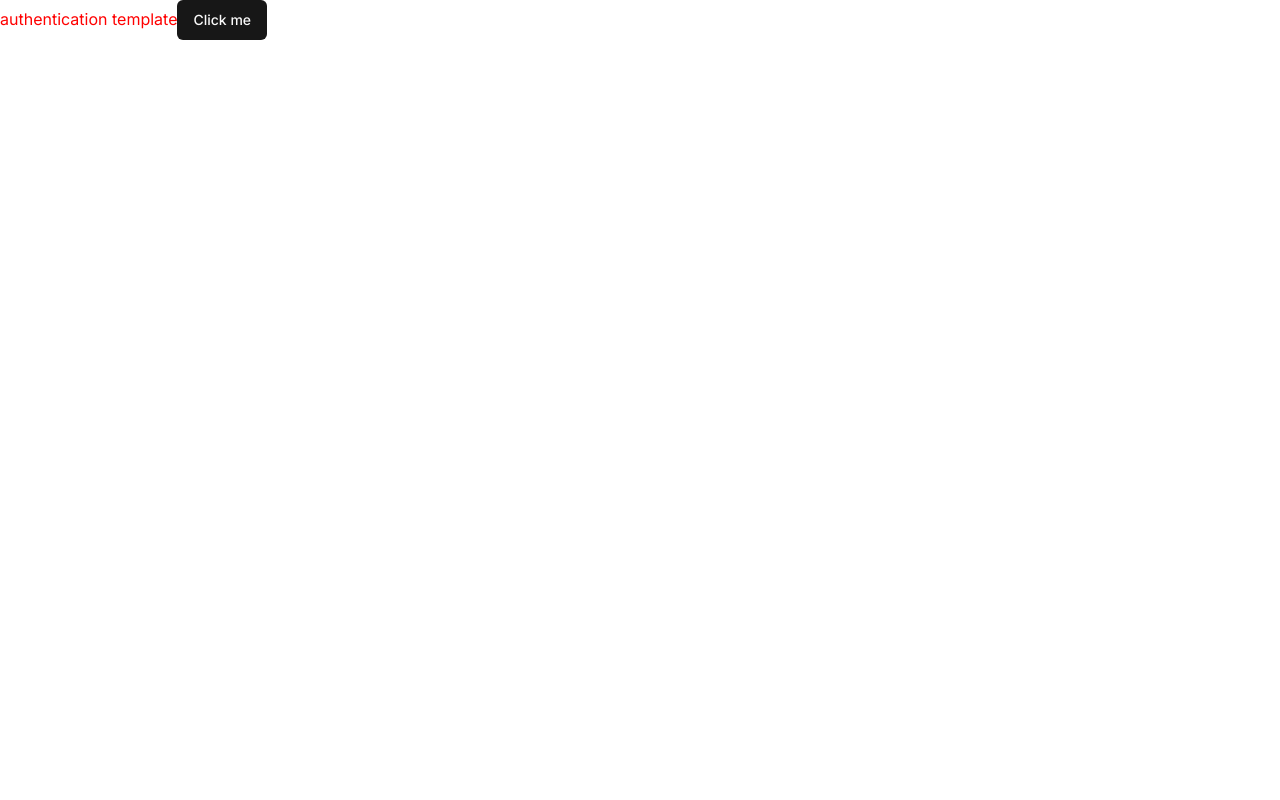
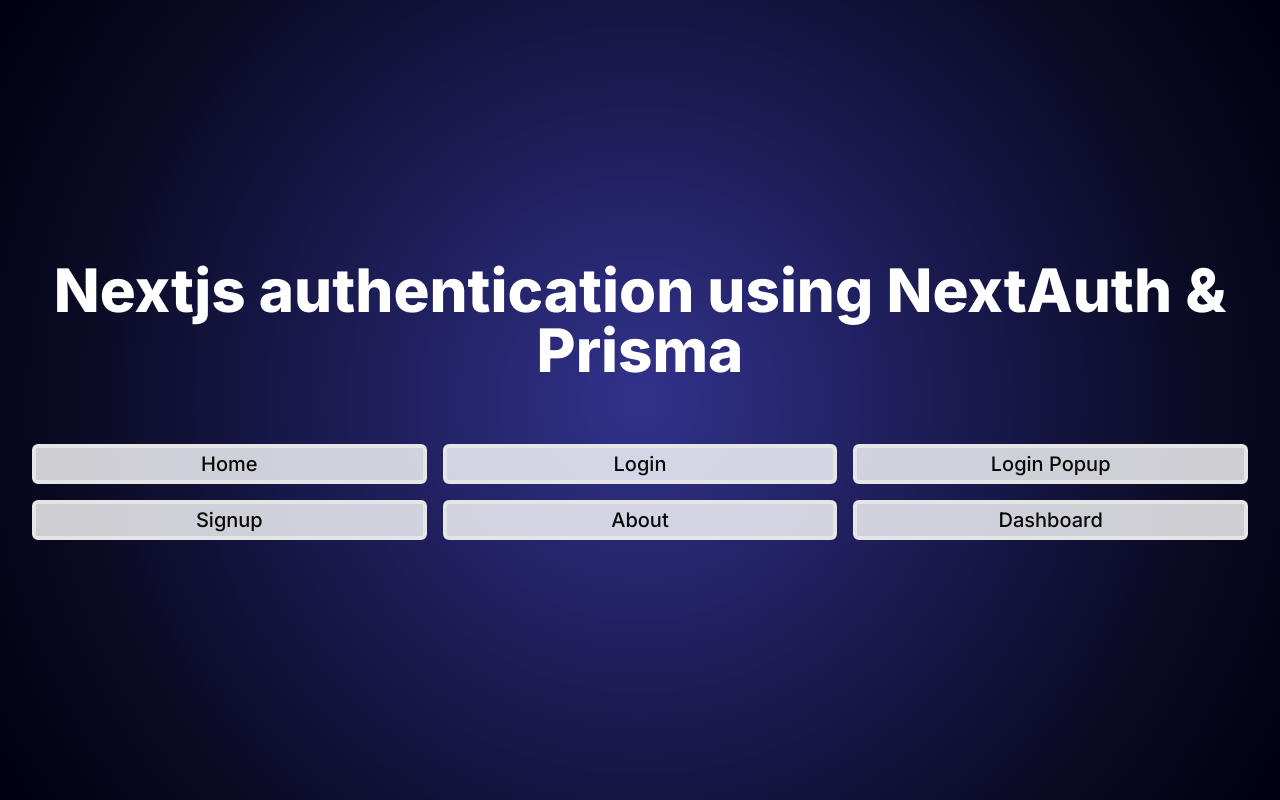
Before and after one commit to T4910/nextjs-auth-template, a Next.js app: page / in a window 1280 px wide. Built offline with nearby package versions, Linux system fonts and the light colour scheme.

Commit message:
[UPDATE] small tweaks to the design of the application

```diff
--- a/actions/login.ts
+++ b/actions/login.ts
@@ -23,11 +23,11 @@
             console.log(error.type, 778)
             switch(error.type){
                 case "CallbackRouteError":
-                    return { type: 'error', message: "Invalid credentials!"}
+                    return { type: 'error', message: "Invalid credentials!"} as formFlashProps;
                 case "CredentialsSignin": //! it is seeing CallbackRouteError instead of CredentialsSignin
-                    return { type: 'error', message: "Invalid credentials!"}
+                    return { type: 'error', message: "Invalid credentials!"} as formFlashProps;
                 default:
-                    return { type: 'error', message: "Something went  wrong!"}
+                    return { type: 'error', message: "Something went  wrong!"} as formFlashProps;
             }
         }
 
--- a/app/(routes)/about/page.tsx
+++ b/app/(routes)/about/page.tsx
@@ -1,5 +1,23 @@
+import { CardWrapper } from "@/components/cardWrapper";
+
 export default function page() {
   return (
-    <div>thsi is an abouth page talking about the project. But the main aim is to show that this page is publicly accessible</div>
+    <div className="grid place-items-center h-screen bg-radial-gradient">
+      <CardWrapper
+        headerLabel="About"
+        backBtnLabel="Back to Home page"
+        backBtnHref="/"
+      >
+        <div className="space-y-3">
+          <p>This is project demo using NextAuth & Prisma library to create a fully authenticated project.</p>
+          <p>The project includes a login page, a signup page, public routes that are made accessible even if you
+            are not logged in & a dashboard.</p>
+          <p>The dashboard consist of controls that an administator can use to manage users of the application.</p>
+          <p>But to be honest, the main aim of this page to show that this page is publicly accessible while
+            every other route in the project is protected by default.</p>
+        </div>
+      </CardWrapper>
+
+    </div>
   )
 }
--- a/app/(routes)/dashboard/page.tsx
+++ b/app/(routes)/dashboard/page.tsx
@@ -8,7 +8,9 @@
       <form action={async () => {
         "use server"
 
-        await signOut();
+        await signOut({
+          redirectTo: "/login"
+        });
       }}>
         <button type="submit">Sign out</button>
       </form>
--- a/app/globals.css
+++ b/app/globals.css
@@ -74,6 +74,5 @@
   }
   body {
     @apply bg-background text-foreground;
-    color: #ff0000;
   }
 }
--- a/app/page.tsx
+++ b/app/page.tsx
@@ -1,15 +1,47 @@
 import { Button } from "@/components/ui/button";
 import { ShowLoginWrapper } from "@/components/auth/showLoginWrapper";
+import Link from "next/link";
+import React from "react";
+
+type RouteButtonProps = {
+  children: React.ReactNode,
+  href: string
+}
 
 export default function Home() {
   return (
-    <div>
-      authentication template
-      <ShowLoginWrapper>
-        <Button>
-          Click me
-        </Button>
-      </ShowLoginWrapper>
+    <div className="grid place-items-center h-screen bg-radial-gradient">
+      <div className="container mx-auto space-y-16">
+        <h1 className="md:text-6xl text-4xl text-white font-extrabold text-center">Nextjs authentication using NextAuth & Prisma</h1>
+        <div className="grid grid-cols-1 sm:grid-cols-2 md:grid-cols-3 gap-4">
+          <RouteButton href="/">Home</RouteButton>
+          <ShowLoginWrapper>
+            <Button
+              variant="outline"
+              className="text-xl bg-white/80 border-4 min-w-full">Login</Button>
+          </ShowLoginWrapper>
+          <ShowLoginWrapper>
+            <Button
+              variant="outline"
+              className="text-xl bg-white/80 border-4 w-full">Login Popup</Button>
+          </ShowLoginWrapper>
+          <RouteButton href="/signup">Signup</RouteButton>
+          <RouteButton href="/about">About</RouteButton>
+          <RouteButton href="/dashboard">Dashboard</RouteButton>
+        </div>
+
+      </div>
     </div>
   );
 }
+
+const RouteButton = ({children, href}: RouteButtonProps) => {
+  return (
+    <Link href={href}>
+      <Button
+        variant="outline"
+        className="text-xl bg-white/80 border-4 w-full"
+      >{children}</Button>
+    </Link>
+  );
+}
--- a/components/auth/linkButton.tsx
+++ b/components/auth/linkButton.tsx
@@ -13,7 +13,7 @@
   return (
     <Button
         variant="link"
-        className="font-normal w-full"
+        className="font-normal w-full underline"
         size="sm"
         asChild
     >
--- a/components/auth/otherAuth.tsx
+++ b/components/auth/otherAuth.tsx
@@ -1,6 +1,8 @@
 import { FcGoogle } from "react-icons/fc";
 import { FaGithub } from "react-icons/fa";
 import { Button } from "@/components/ui/button";
+
+// Google, GitHub, Twitter, Facebook, Email SSO
 
 export function OtherAuth() {
   return (
```
